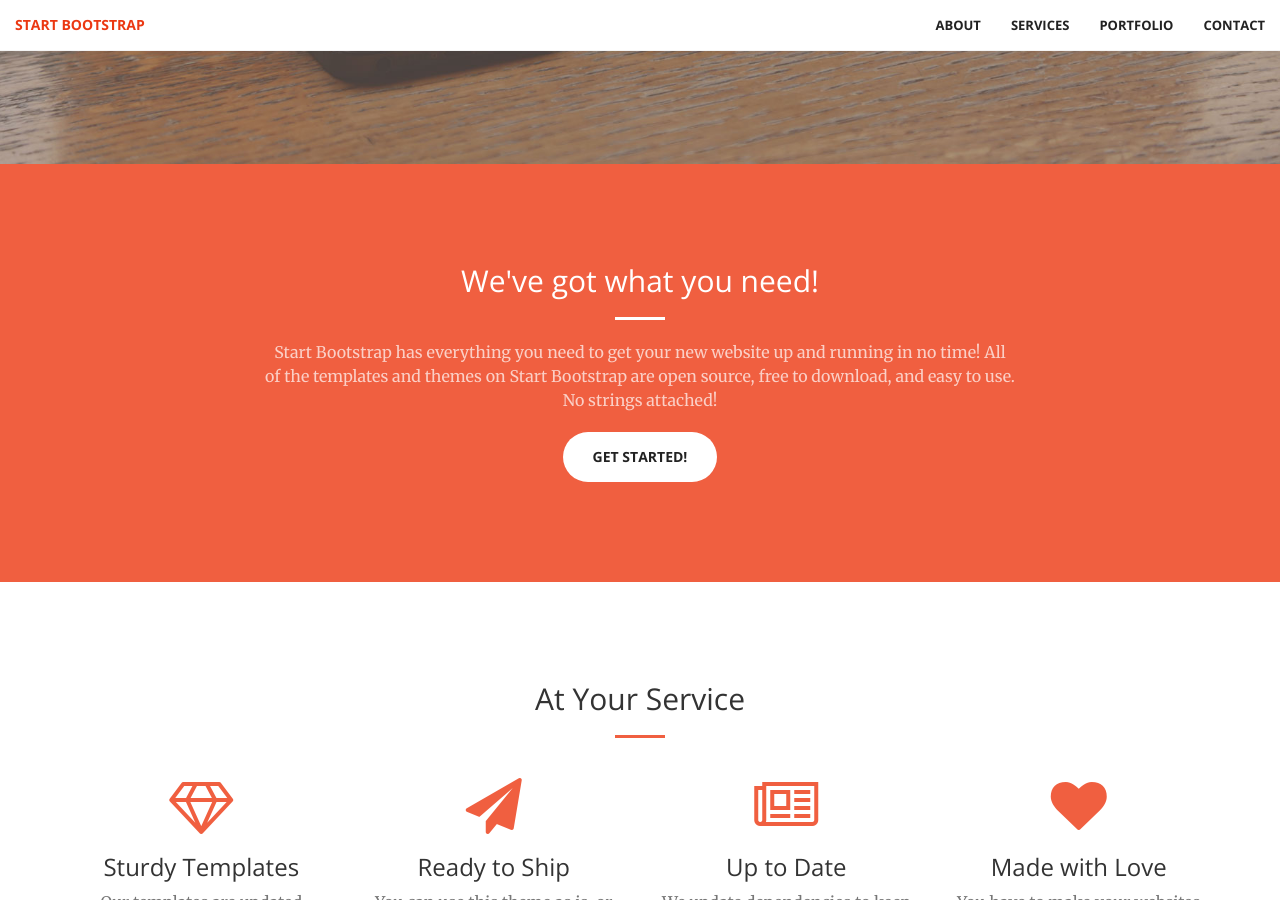
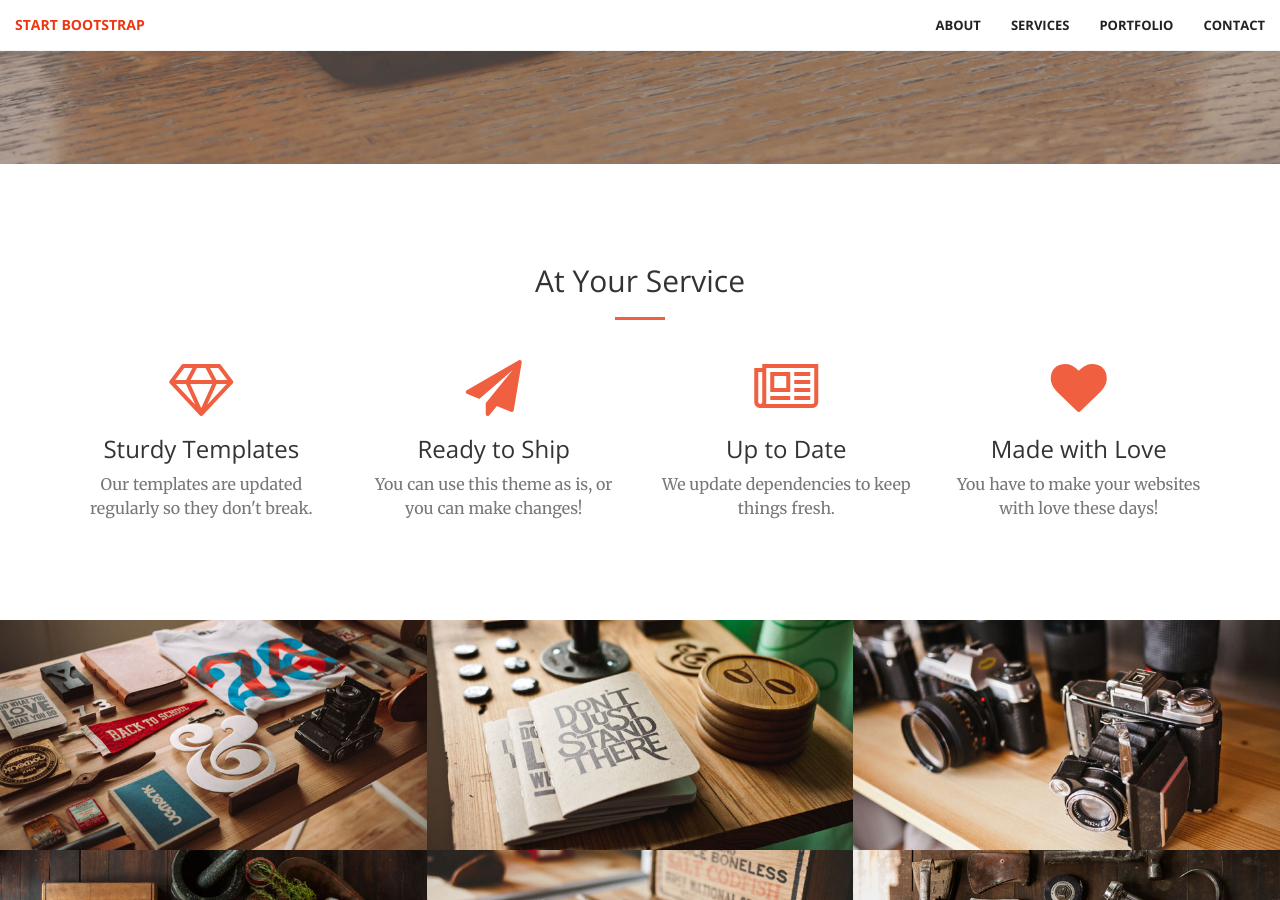
Before and after one commit to pomaking/redskyatnight, a Jekyll site: the page built from index.html, in a window 1280 px wide and 900 px high, scrolled down 736 px. Built offline with Jekyll 4.4.1, drawn with Linux system fonts in a browser that asks for light colours.

Commit message:
Updated '/index.html' via CloudCannon

```diff
--- a/index.html
+++ b/index.html
@@ -13,19 +13,6 @@ title: Home
             </div>
         </div>
     </header>
-
-    <section class="bg-primary" id="about">
-        <div class="container">
-            <div class="row">
-                <div class="col-lg-8 col-lg-offset-2 text-center">
-                    <h2 class="section-heading">We've got what you need!</h2>
-                    <hr class="light">
-                    <p class="text-faded">Start Bootstrap has everything you need to get your new website up and running in no time! All of the templates and themes on Start Bootstrap are open source, free to download, and easy to use. No strings attached!</p>
-                    <a href="#" class="btn btn-default btn-xl">Get Started!</a>
-                </div>
-            </div>
-        </div>
-    </section>
 
     <section id="services">
         <div class="container">
```
